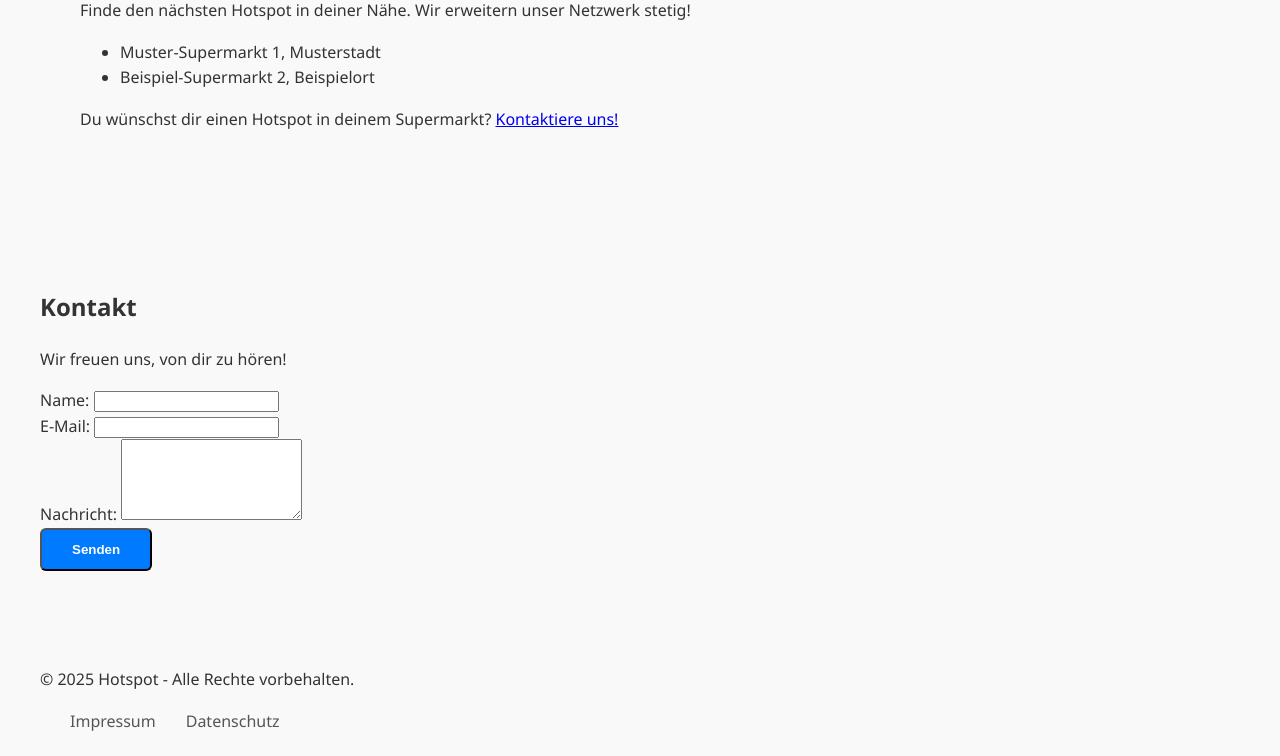
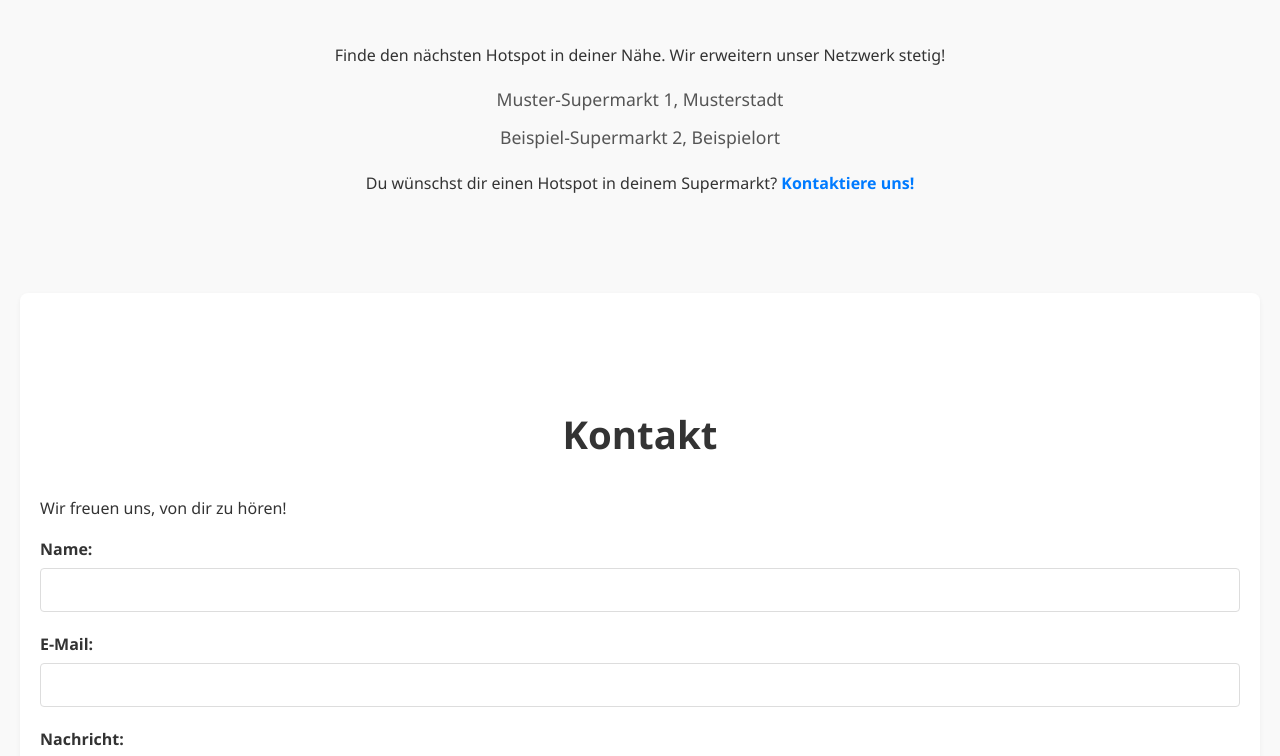
Before and after one commit to Bike-Pack/hotspot, a plain HTML site: page index.html in a window 1280 px wide. Shown: the part 1925-2681 px from the top of the page. Drawn offline with Linux system fonts and the light colour scheme; a script that the page names is missing.

Commit message:
Update style.css

```diff
--- a/style.css
+++ b/style.css
@@ -214,4 +214,159 @@ main {
 
 /* Standorte */
 #standorte {
-    padding: 80px
+    padding: 80px 20px;
+    text-align: center;
+}
+
+#standorte h2 {
+    font-size: 2.4em;
+    color: #333;
+    margin-bottom: 30px;
+}
+
+#standorte ul {
+    list-style: none;
+    padding: 0;
+    margin-bottom: 20px;
+}
+
+#standorte li {
+    font-size: 1.1em;
+    color: #555;
+    margin-bottom: 10px;
+}
+
+#standorte a {
+    color: #007bff;
+    text-decoration: none;
+    font-weight: bold;
+}
+
+#standorte a:hover {
+    text-decoration: underline;
+}
+
+/* Kontakt */
+#kontakt {
+    padding: 80px 20px;
+    background-color: #fff;
+    border-radius: 8px;
+    box-shadow: 0 2px 5px rgba(0, 0, 0, 0.05);
+    margin-bottom: 40px;
+}
+
+#kontakt h2 {
+    font-size: 2.4em;
+    color: #333;
+    margin-bottom: 30px;
+    text-align: center;
+}
+
+.form-group {
+    margin-bottom: 20px;
+}
+
+.form-group label {
+    display: block;
+    font-weight: bold;
+    margin-bottom: 5px;
+    color: #333;
+}
+
+.form-group input[type="text"],
+.form-group input[type="email"],
+.form-group textarea {
+    width: 100%;
+    padding: 12px;
+    border: 1px solid #ddd;
+    border-radius: 4px;
+    font-size: 1em;
+    box-sizing: border-box;
+}
+
+.form-group textarea {
+    resize: vertical;
+}
+
+/* Footer */
+footer {
+    background-color: #333;
+    color: #f9f9f9;
+    padding: 30px 20px;
+    text-align: center;
+    font-size: 0.9em;
+}
+
+footer .container {
+    display: flex;
+    justify-content: space-between;
+    align-items: center;
+}
+
+footer nav ul {
+    list-style: none;
+    padding: 0;
+    margin: 0;
+    display: flex;
+}
+
+footer nav li {
+    margin-left: 20px;
+}
+
+footer nav a {
+    color: #f9f9f9;
+    text-decoration: none;
+    transition: color 0.3s ease;
+}
+
+footer nav a:hover {
+    color: #007bff;
+}
+
+/* Responsive Anpassungen (optional, aber wichtig für Modernität) */
+@media (max-width: 768px) {
+    .header-content {
+        flex-direction: column;
+        align-items: flex-start;
+    }
+
+    nav ul {
+        margin-top: 15px;
+        flex-direction: column;
+        align-items: flex-start;
+    }
+
+    nav li {
+        margin: 10px 0;
+    }
+
+    #hero {
+        flex-direction: column;
+        text-align: center;
+    }
+
+    .hero-text {
+        padding-right: 0;
+        margin-bottom: 30px;
+    }
+
+    .vorteile-liste {
+        grid-template-columns: 1fr;
+    }
+
+    footer .container {
+        flex-direction: column;
+        align-items: center;
+    }
+
+    footer nav ul {
+        margin-top: 15px;
+        flex-direction: column;
+        align-items: center;
+    }
+
+    footer nav li {
+        margin: 10px 0;
+    }
+}
```
